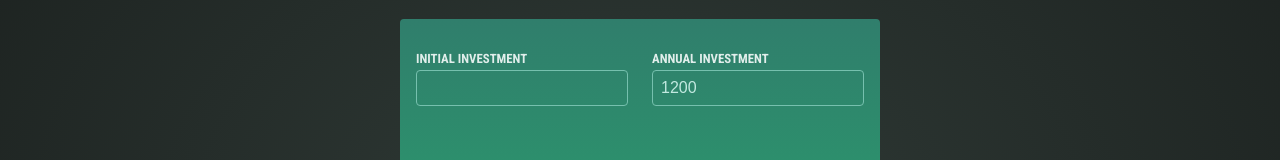
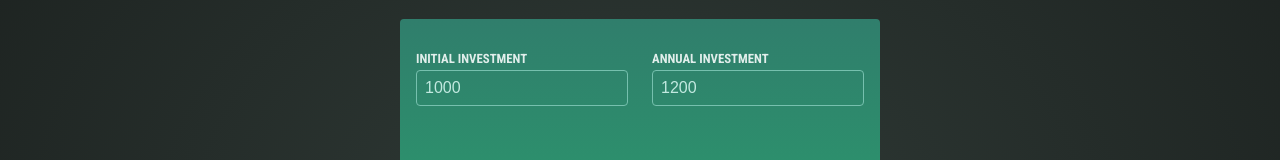
Before and after one commit to luigitarallo/3-project-essentials-practice, a React (Vite) app: page / in a window 1280 px wide. Shown: the part 207-367 px from the top of the page. Built offline with nearby package versions, Linux system fonts and the light colour scheme.

Commit message:
fix typo

```diff
--- a/src/components/UserInput.jsx
+++ b/src/components/UserInput.jsx
@@ -7,9 +7,9 @@ export default function UserInput({ onChangeInput, userInputValue }) {
           <input
             type="number"
             required
-            value={userInputValue.intialInvestment}
+            value={userInputValue.initialInvestment}
             onChange={(event) =>
-              onChangeInput("intialInvestment", event.target.value)
+              onChangeInput("initialInvestment", event.target.value)
             }
           />
         </p>
```
